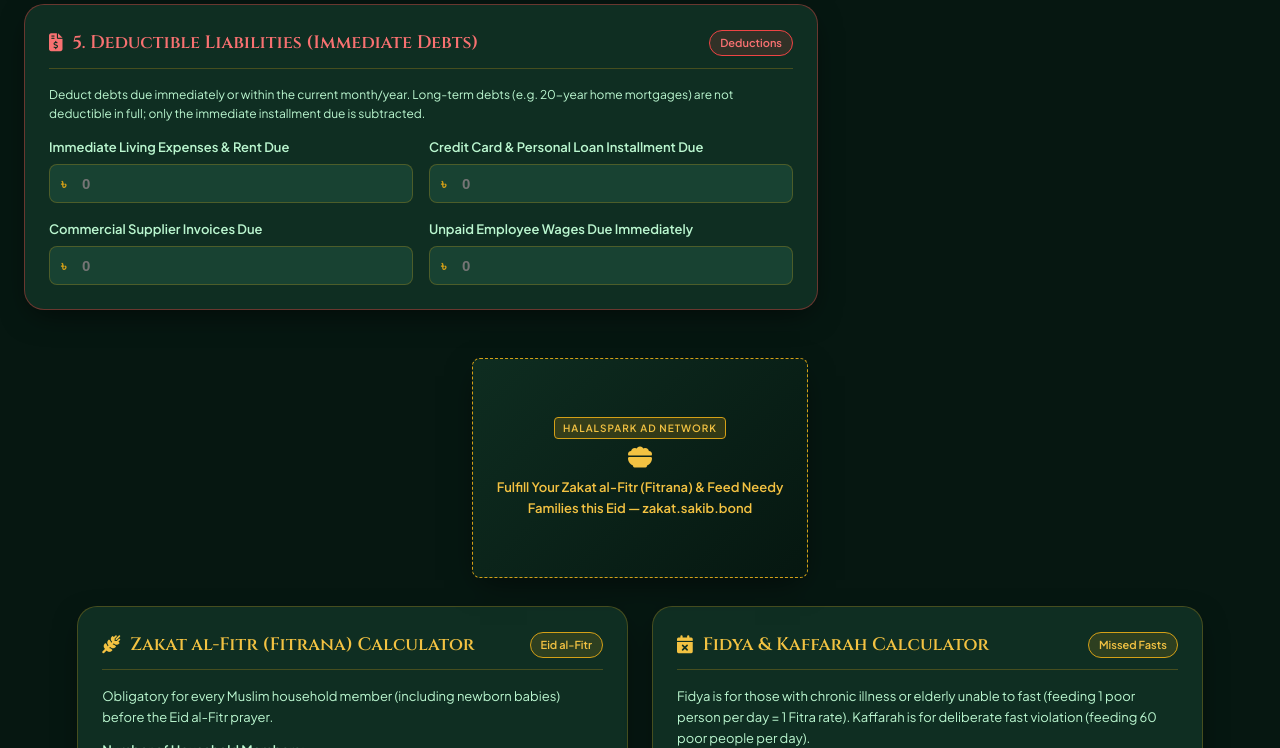
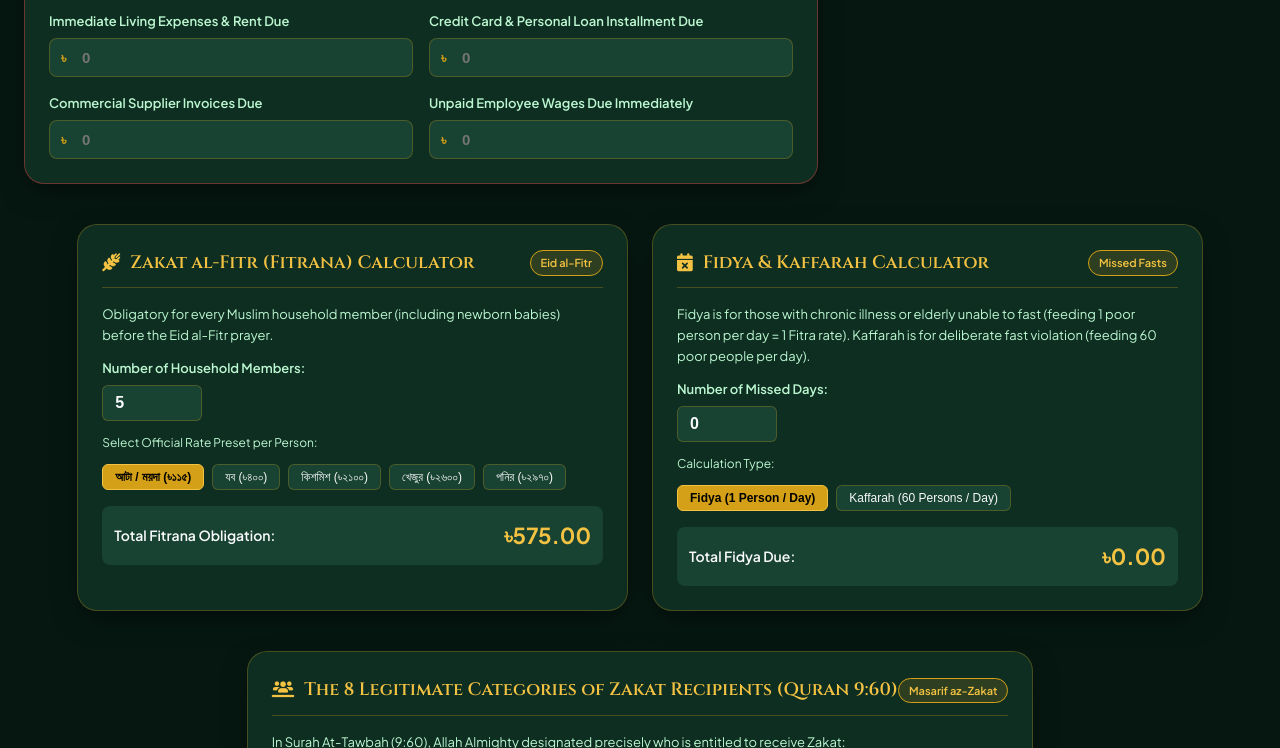
Before and after one commit to fourdimension-lab/islamic-zakat-calculator, a plain HTML site: page index.html in a window 1280 px wide. Shown: the part 2052-2800 px from the top of the page. Drawn offline with Linux system fonts and the light colour scheme.

Commit message:
Remove Halalspark advertisements and compliance references for clean ad-free experience

```diff
--- a/index.html
+++ b/index.html
@@ -129,24 +129,6 @@
       display: flex; align-items: center; justify-content: center; cursor: pointer; transition: 0.2s;
     }
     .theme-btn:hover, .print-btn:hover { background: var(--bg-card-hover); border-color: var(--gold-bright); }
-
-    /* Halalspark Ad */
-    .halalspark-ad-container {
-      width: 100%; display: flex; justify-content: center; margin: 18px 0; position: relative; z-index: 10;
-    }
-    .halalspark-ad {
-      border: 1px dashed var(--gold-primary); border-radius: var(--radius-sm);
-      display: flex; flex-direction: column; align-items: center; justify-content: center;
-      background: linear-gradient(135deg, rgba(15, 46, 34, 0.95), rgba(6, 23, 17, 0.95));
-      color: var(--gold-bright); padding: 12px 20px; text-align: center;
-      font-size: 13px; font-weight: 600; box-shadow: var(--shadow-card);
-    }
-    .halalspark-ad .ad-badge {
-      font-size: 10px; background: rgba(212, 160, 23, 0.2);
-      border: 1px solid var(--gold-primary); color: var(--gold-bright);
-      padding: 2px 8px; border-radius: 4px; text-transform: uppercase;
-      letter-spacing: 1px; margin-bottom: 6px;
-    }
 
     /* Hero */
     .hero {
@@ -408,7 +390,7 @@
     /* Print View */
     @media print {
       body { background: #fff !important; color: #000 !important; }
-      header, footer, .halalspark-ad-container, .rate-bar, .fitrana-section, .recipients-section, .btn-action, .theme-btn, .print-btn, .cookie-banner {
+      header, footer, .rate-bar, .fitrana-section, .recipients-section, .btn-action, .theme-btn, .print-btn, .cookie-banner {
         display: none !important;
       }
       .calc-container { display: block !important; padding: 0 !important; margin: 0 !important; }
@@ -472,12 +454,7 @@
     </div>
   </header>
 
-  <!-- HALALSPARK AD: Header Banner 728x90 -->
-  <div class="halalspark-ad-container">
-    <div class="halalspark-ad" data-ad-slot="header-banner" style="width:728px;max-width:96%;height:90px;">
-      <span class="ad-badge">Halalspark Ad Network</span>
-      <div><i class="fas fa-hand-holding-heart" style="margin-right:6px;"></i> Automate Your 2.5% Annual Zakat to Verified Grassroots Islamic Charities — zakat.sakib.bond</div>
-    </div>
+
   </div>
 
   <!-- Hero -->
@@ -808,12 +785,7 @@
     </aside>
   </main>
 
-  <!-- HALALSPARK AD: In-Content 336x280 -->
-  <div class="halalspark-ad-container">
-    <div class="halalspark-ad" data-ad-slot="in-content" style="width:336px;max-width:96%;height:220px;">
-      <span class="ad-badge">Halalspark Ad Network</span>
-      <div><i class="fas fa-bowl-food" style="font-size:24px;margin-bottom:8px;display:block;"></i> Fulfill Your Zakat al-Fitr (Fitrana) & Feed Needy Families this Eid — zakat.sakib.bond</div>
-    </div>
+
   </div>
 
   <!-- Fitrana & Fidya Section -->
@@ -923,12 +895,7 @@
     </div>
   </section>
 
-  <!-- HALALSPARK AD: Footer Banner 728x90 -->
-  <div class="halalspark-ad-container">
-    <div class="halalspark-ad" data-ad-slot="footer-banner" style="width:728px;max-width:96%;height:90px;">
-      <span class="ad-badge">Halalspark Ad</span>
-      <div>Shariah-Compliant Wealth Management & Ethical Islamic Endowment Funds — zakat.sakib.bond</div>
-    </div>
+
   </div>
 
   <!-- Footer -->
@@ -941,7 +908,7 @@
       <a onclick="openModal('disclaimerModal')">Fiqh Disclaimer</a>
     </div>
     <div class="footer-copy">
-      Copyright © 2026 <a href="https://zakat.sakib.bond" style="color:var(--gold-bright);text-decoration:none;">zakat.sakib.bond</a> — All Rights Reserved. Monitored for Halalspark Ad Compliance.
+      Copyright © 2026 <a href="https://zakat.sakib.bond" style="color:var(--gold-bright);text-decoration:none;">zakat.sakib.bond</a> — All Rights Reserved.
     </div>
   </footer>
 
@@ -952,7 +919,7 @@
       <h3>Privacy Policy</h3>
       <p>Welcome to <strong>zakat.sakib.bond</strong>. We take privacy extremely seriously.</p>
       <p><strong>Zero Financial Data Stored:</strong> All calculations are executed locally in your browser memory. None of your entered asset amounts, debts, or totals are ever saved to servers or transmitted over the internet.</p>
-      <p><strong>Halalspark Advertising:</strong> We display ethical, family-friendly advertisements using Halalspark. Cookies are only used to present non-intrusive ad impressions.</p>
+      <p><strong>Zero Data Tracking:</strong> We do not track, profile, or sell user records.</p>
       <p>Contact: admin@zakat.sakib.bond</p>
     </div>
   </div>
@@ -998,7 +965,7 @@
 
   <!-- Cookie Banner -->
   <div class="cookie-banner" id="cookieBanner" style="position:fixed;bottom:20px;left:20px;right:20px;max-width:600px;margin:0 auto;background:var(--bg-surface);border:1px solid var(--gold-primary);border-radius:var(--radius-md);padding:16px 20px;display:flex;align-items:center;justify-content:space-between;gap:16px;z-index:999;box-shadow:0 10px 30px rgba(0,0,0,0.6);">
-    <p style="font-size:13px;color:var(--text-muted);margin:0;"><i class="fas fa-cookie-bite" style="color:var(--gold-bright);margin-right:6px;"></i> We use cookies to preserve your currency selection and display ethical Halalspark advertisements.</p>
+    <p style="font-size:13px;color:var(--text-muted);margin:0;"><i class="fas fa-cookie-bite" style="color:var(--gold-bright);margin-right:6px;"></i> We use cookies to preserve your currency selection and preserve your settings.</p>
     <button onclick="acceptCookies()" style="background:var(--gold-primary);color:#000;font-weight:700;font-size:12px;padding:8px 16px;border-radius:6px;border:none;cursor:pointer;white-space:nowrap;">Accept & Continue</button>
   </div>
 
```
